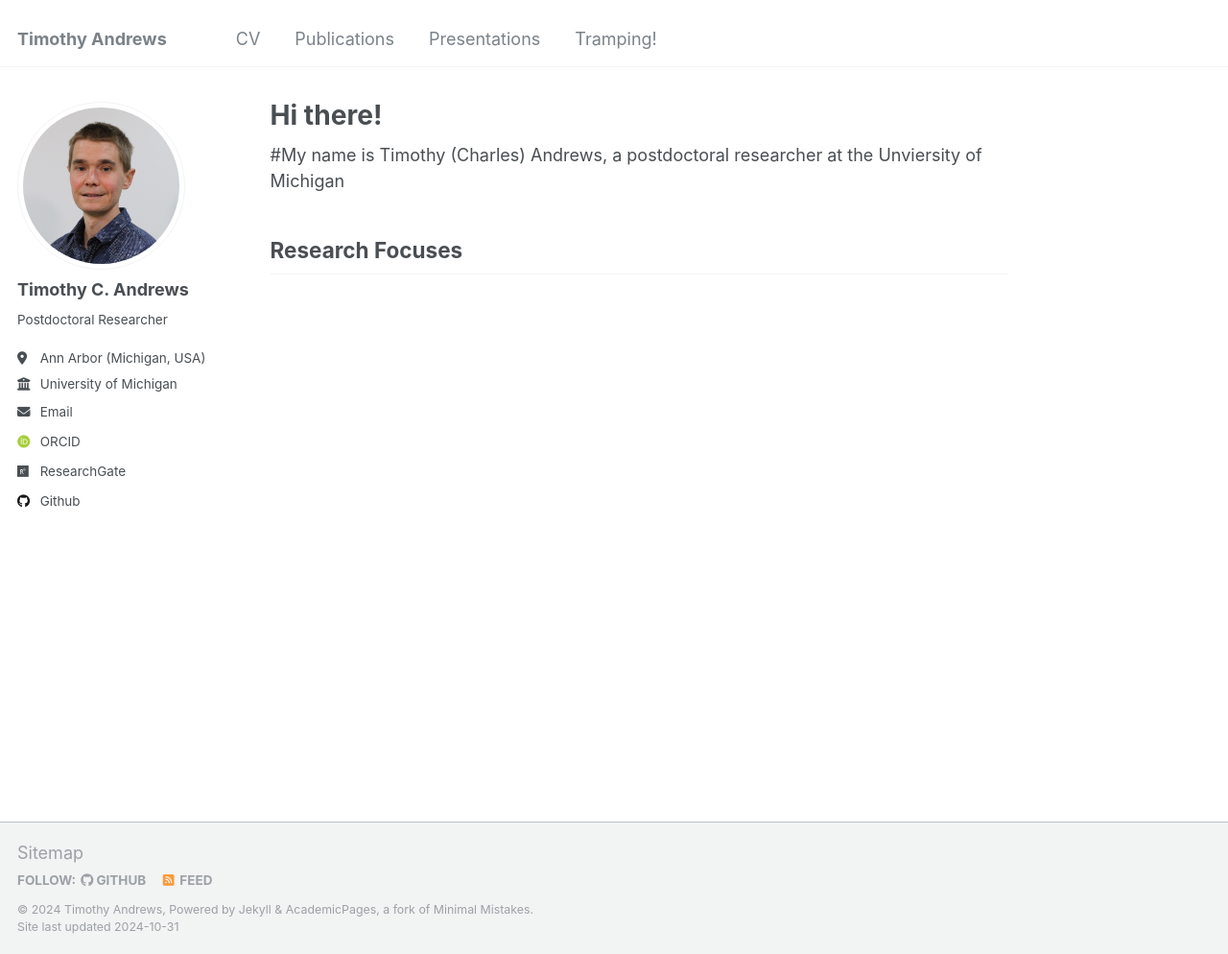
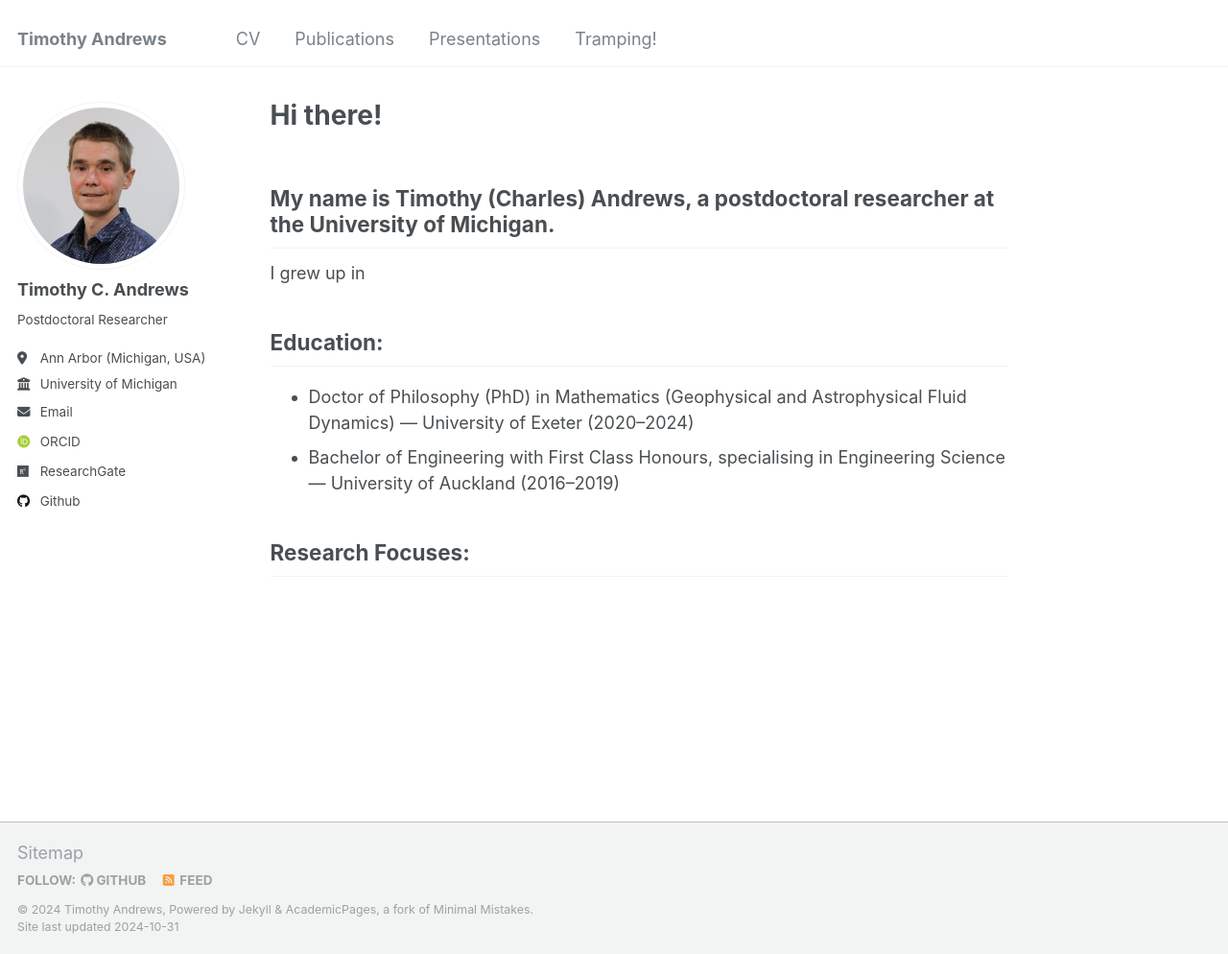
Before and after one commit to ta440/ta440.github.io, a Jekyll site: the page built from _pages/about.md, in a window 1280 px wide and 994 px high. Shown: the whole window at 96% size. Built offline with Jekyll 4.4.1, drawn with Linux system fonts in a browser that asks for light colours; some web fonts are replaced.

Commit message:
Update about.md

```diff
--- a/_pages/about.md
+++ b/_pages/about.md
@@ -7,7 +7,14 @@ redirect_from:
   - /about.html
 ---
 
-#My name is Timothy (Charles) Andrews, a postdoctoral researcher at the Unviersity of Michigan
+## My name is Timothy (Charles) Andrews, a postdoctoral researcher at the University of Michigan.
+I grew up in
 
 
-## Research Focuses
+## Education:
+- Doctor of Philosophy (PhD) in Mathematics (Geophysical and Astrophysical Fluid Dynamics) --- University of Exeter (2020--2024)
+- Bachelor of Engineering with First Class Honours, specialising in Engineering Science --- University of Auckland (2016--2019)
+
+
+
+## Research Focuses:
```
